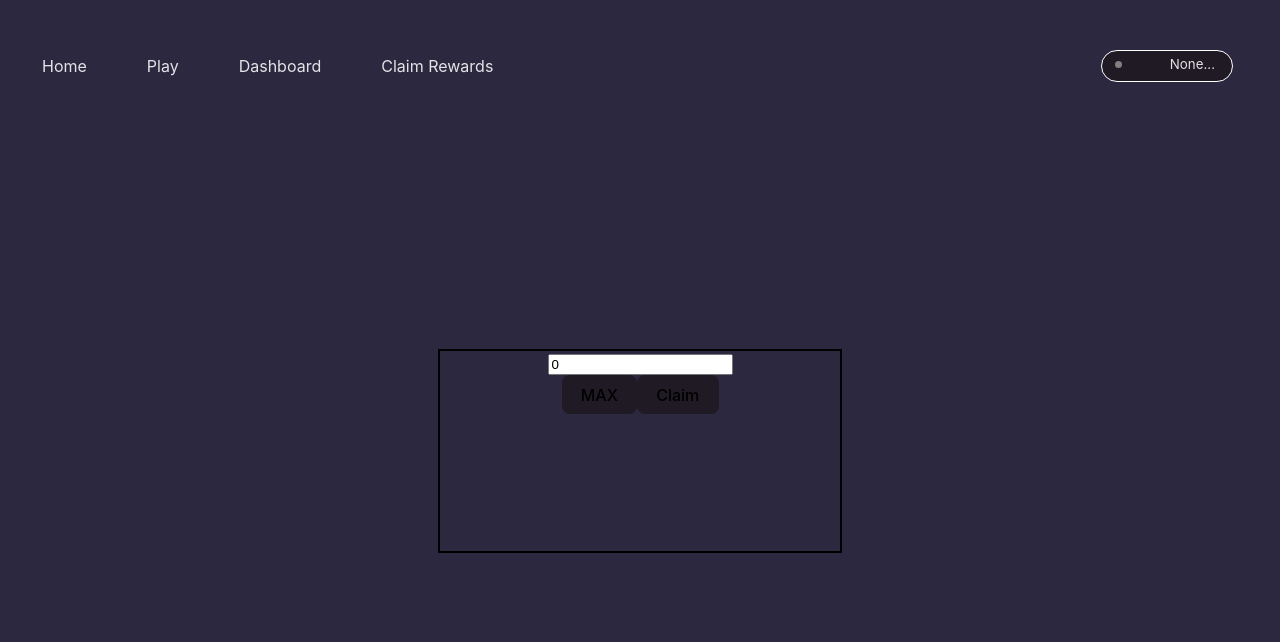
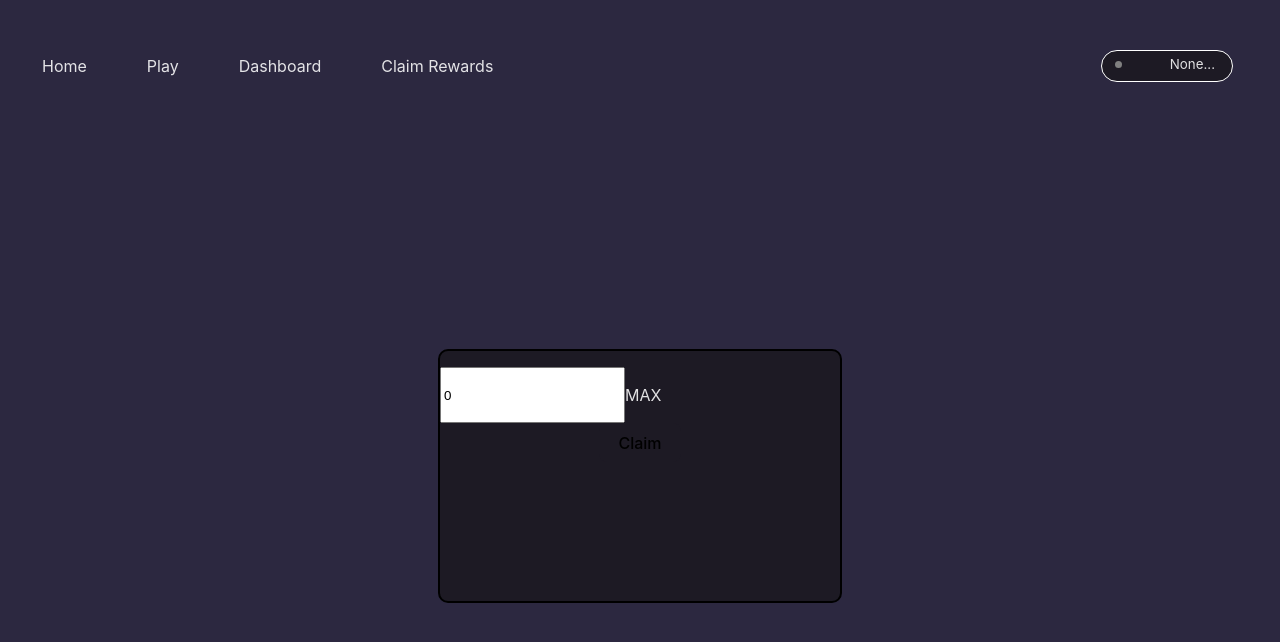
Before and after one commit to ulas96/rock-paper-scissor, a React (Vite) app in the folder client/: page /claim in a window 1280 px wide. Shown: the top 642 px of the page. Built offline with nearby package versions, Linux system fonts and the light colour scheme.

Commit message:
claim component update and some color adjustments

```diff
--- a/client/src/components/App/App.jsx
+++ b/client/src/components/App/App.jsx
@@ -12,7 +12,6 @@ import Claim from  "../Claim/Claim";
 
 
 function App() {
-  // const gameAddr = "0x54F77c2200Ae81FE5Ce824Fa71071dE78e3061E4";
   const { abi: ABI } = contract;
   const [account, setAccount] = useState("None");
   const [state, setState] = useState({
@@ -46,7 +45,7 @@ function App() {
 
             const contract = new ethers.Contract(contractAddress, contractABI,signer);
             setAccount(_account);
-            setState({provider: provider, signer: signer, contract: contract, account: account});
+            setState({provider: provider, signer: signer, contract: contract});
             }
 
           } catch(e) {
--- a/client/src/components/Claim/Claim.css
+++ b/client/src/components/Claim/Claim.css
@@ -6,8 +6,14 @@
 #claim {
     margin-top: 250px;
     width: 400px;
-    height: 200px;
+    height: 250px;
     padding: auto;
     border: 2px black solid;
+    border-radius: 10px;
+    background-color: #1d1a24;
+}
 
+#claim-value {
+display: flex;
+align-items: row;
 }
--- a/client/src/components/Claim/Claim.jsx
+++ b/client/src/components/Claim/Claim.jsx
@@ -1,4 +1,4 @@
-import React, {useRef, useState} from "react";
+import React, {useState} from "react";
 import "./Claim.css";
 
 export default function Claim({state, account}) {
@@ -20,18 +20,20 @@ export default function Claim({state, account}) {
     }
 
     const claimRewards = async () => {
-       await state.contract.claimRewards(clai)
+       await state.contract.claimRewards(claimAmount);
     }
 
 
     return (
         <div id="claim-container">
             <div id="claim">
+
+                <p id="claim-text"></p>
+
                 <div id="claim-value">
-                    <input value={claimAmount} onChange={handleChange}></input>
+                    <input id="" value={claimAmount} onChange={handleChange}/>
+                    <p>MAX</p>
                 </div>
-
-                <button onClick={getAllowClaim}>MAX</button>
 
                 <button onClick={claimRewards}>Claim</button>
             </div>
--- a/client/src/components/Navbar/Navbar.css
+++ b/client/src/components/Navbar/Navbar.css
@@ -6,7 +6,7 @@
     height: 30px;
     border: 1px solid white;
     border-radius: 20px;
-    background-color: #1f1a24;
+    background-color: #1d1a24;
   }
 
   #green-circle {
--- a/client/src/components/Play/Play.css
+++ b/client/src/components/Play/Play.css
@@ -5,13 +5,13 @@ button {
     font-size: 1em;
     font-weight: 500;
     font-family: inherit;
-    background-color: #1f1a24;
+    background-color: #1d1a24;
     cursor: pointer;
     transition: border-color 0.25s;
   }
 
   button:hover {
-    border-color: #522673;
+    border-color: #1d1a24;
     box-shadow: 0 0 .2rem #d5a6a6,
     0 0 .2rem #d5a6a6,
     0 0 2rem #a7a6d5,
@@ -104,7 +104,7 @@ button {
     margin-left: 30%;
     margin-top: 10px;
     margin-bottom: 10px;
-    border: 2px solid #1f1a24;
+    border: 2px solid #1d1a24;
     padding-left: 10px;
     padding-top: 10px;
     padding-bottom: 10px;
```
Also changed, not shown: 2 other files (tests, documents, lock files or other folders).
